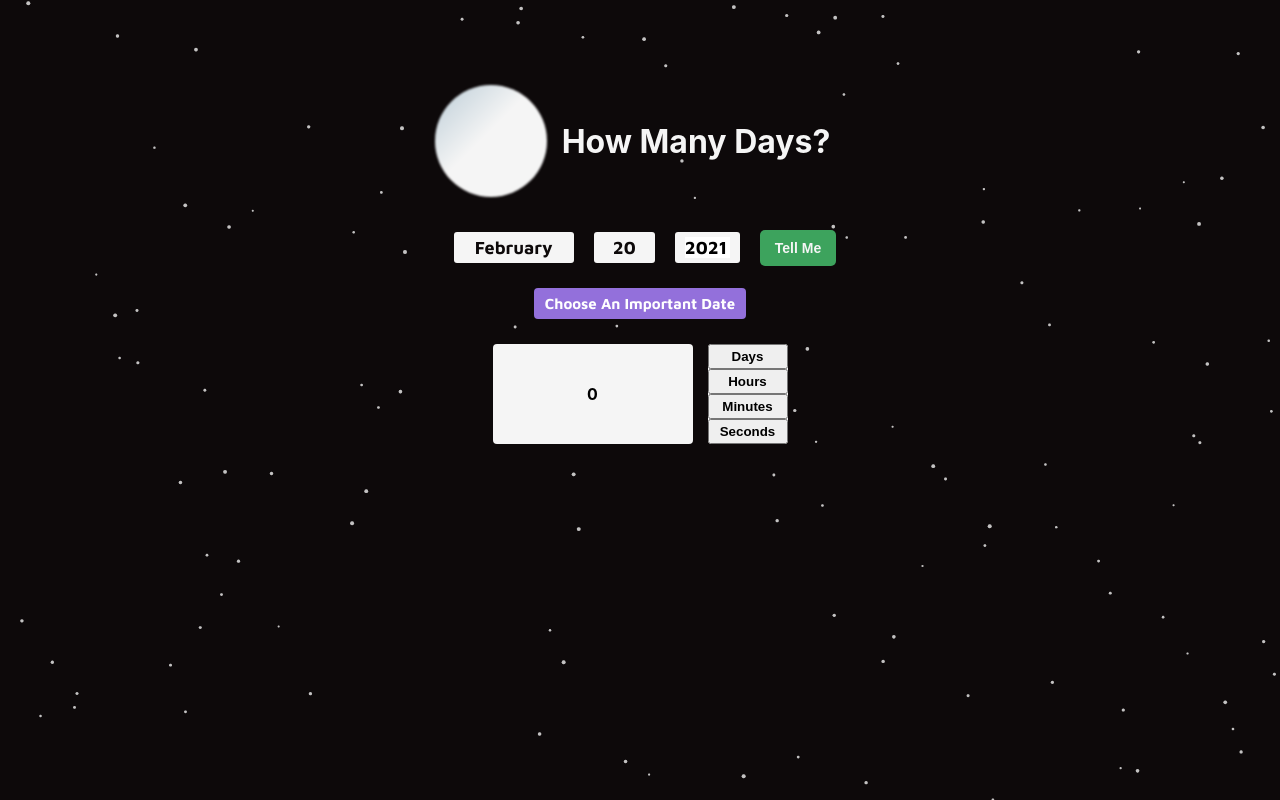
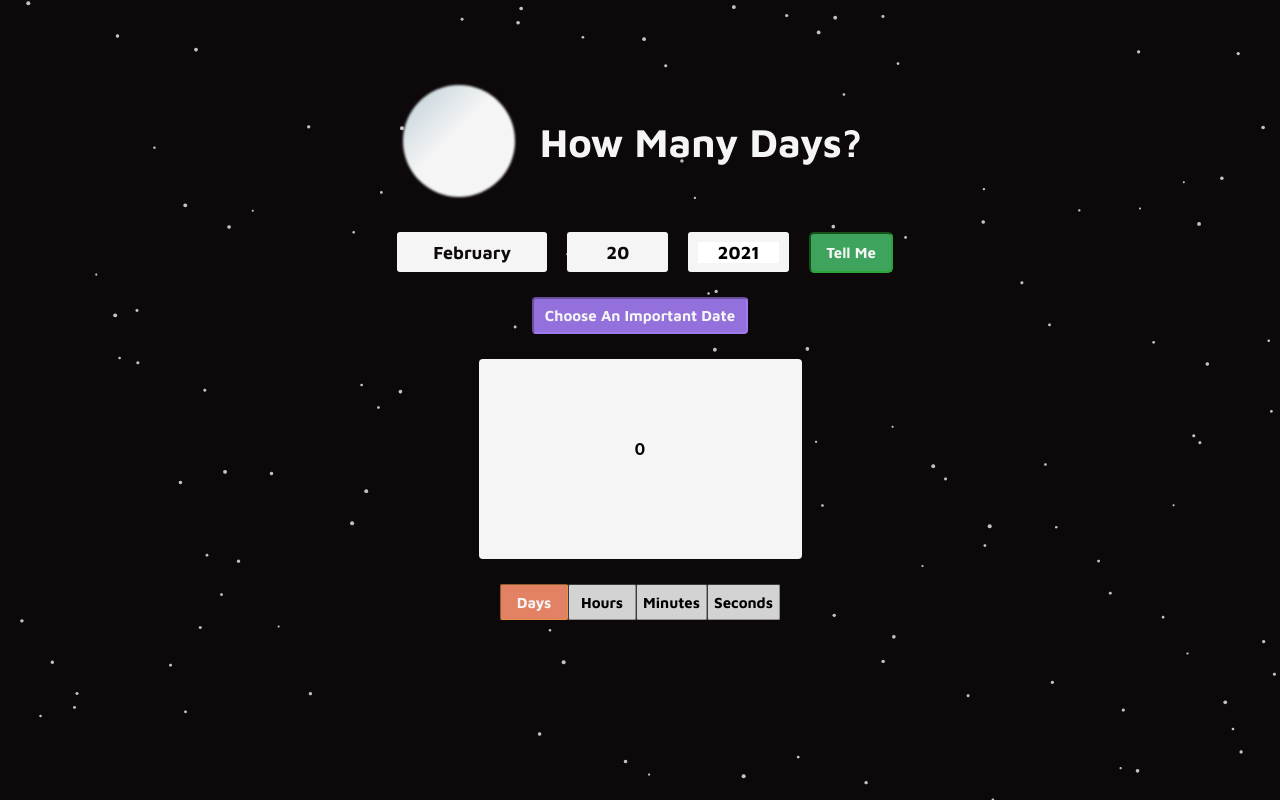
Before and after one commit to hamiltonskraba/howManyDays, a React (Create React App) app: page / in a window 1280 px wide. Built offline with nearby package versions, Linux system fonts and the light colour scheme.

Commit message:
More refinement of style and functionality

```diff
--- a/src/App.css
+++ b/src/App.css
@@ -22,6 +22,12 @@ h1 {
   align-items: center;
 }
 
+.title {
+  font-family: 'Maven Pro', sans-serif;
+  font-size: 40px;
+  margin-left: 25px;
+}
+
 #particles-js {
   width: 100%;
   height: 100%;
@@ -36,12 +42,18 @@ h1 {
 .submitButton {
   color: #F5F5F5;
   background-color: #3DA35D;
-  font-size: 14px;
+  font-size: 15px;
   font-weight: 700;
   border-radius: 5px;
   padding: 10px 15px;
   border: none;
   margin-left: 10px;
+  font-family: 'Maven Pro', sans-serif;
+  border: 2px inset #2ca337;
+}
+
+.submitButton:hover {
+  background-color: #3ed38c;
 }
 
 .moon {
@@ -86,21 +98,24 @@ h1 {
   font-weight: 700;
 }
 
+.buttonOptions:hover {
+    background-color: yellow;
+    color: red;
+}
+
 .monthGroup {
-  min-width: 100px;
+  min-width: 130px;
+  min-height: 30px;
   font-family: 'Maven Pro', sans-serif;
   font-weight: 700;
 }
 
-/*.monthGroup:hover {*/
-/*  cursor: pointer;*/
-/*}*/
-
 .monthList {
   flex-direction: column;
   position: absolute;
-  top: 30px;
-  left: 0;
+  top: 42px;
+  left: 15px;
+  z-index: 3;
 }
 
 .daysList {
@@ -108,8 +123,9 @@ h1 {
   display: flex;
   flex-wrap: wrap;
   width: 150px;
-  left: -45px;
-  top: 30px;
+  left: -25px;
+  top: 45px;
+  z-index: 3;
 }
 
 .daysList button {
@@ -118,17 +134,27 @@ h1 {
   padding: 3px;
   margin: 3px 1px;
   background-color: #f5f5f5;
+  border: 1px inset #f5f5f5;
   font-weight: 700;
   border: none;
-  border-radius: 4px;
+  border-radius: 5px;
+}
+
+.daysList button:hover {
+  background-color: yellow;
+  color: red;
 }
 
 .dayGroup {
   min-width: 41px;
+  min-height: 30px;
+  min-width: 81px;
 }
 
 .yearGroup {
   width: 45px;
+  min-height: 30px;
+  min-width: 81px;
 }
 
 .yearGroup:hover {
@@ -142,6 +168,7 @@ h1 {
   font-weight: 700;
   font-size: 18px;
   width: 100%;
+  text-align: center;
 }
 
 .yearGroup > input:hover {
@@ -154,13 +181,13 @@ input:focus {
 
 .resultsContainer {
   background-color: transparent;
-  height: 100px;
+  height: 200px;
 }
 
 .displayCount {
   background-color: #F5F5F5;
   border-radius: 4px;
-  width: 200px;
+  width: 323px;
   height: 100%;
   font-weight: 700;
   flex-direction: column;
@@ -171,28 +198,32 @@ input:focus {
 }
 
 .unitSelection {
-  background-color: #f5f5f5;
   border-radius: 4px;
-  width: 80px;
-  margin-left: 15px;
+  margin: 25px;
   height: 100%;
   display: flex;
-  flex-direction: column;
 }
 
 .unitButton {
   font-weight: 700;
-  width: 100%;
-  height: 60px;
+  font-size: 15px;
+  min-width: 68px;
+  height: 36px;
+  font-family: 'Maven Pro', sans-serif;
+  background-color: lightgray;
+  border: 1px inset #919191;
+  border-radius: 2px;
 }
 
-.unitButton:focus {
-  background-color: pink;
-}
+/*.unitButton:focus {*/
+/*  background-color: #E38164;*/
+/*  color: #f5f5f5;*/
+/*  border: 1px inset #e39449;*/
+/*}*/
 
 .randomDateButton {
   background-color: mediumpurple;
-  color: white;
+  color: #f5f5f5;
   font-size: 15px;
   font-weight: 700;
   padding: 7px 11px;
@@ -201,8 +232,14 @@ input:focus {
   margin-top: 15px;
   font-family: 'Maven Pro', sans-serif;
   font-weight: 700;
+  min-height: 37px;
+  /*maybe keep border? */
+  border: 2px inset #a07aef;
 }
 
 .randomDateButton:hover {
   background-color: #a78ddb;
 }
+.blurb {
+  margin: 10px;
+}
--- a/src/App.js
+++ b/src/App.js
@@ -10,6 +10,7 @@ class App extends React.Component {
         this.state = {
             dayCount: 0,
             blurb: null,
+            opacifyResults: false,
         }
         this.calculateDays = this.calculateDays.bind(this);
     }
@@ -36,14 +37,18 @@ class App extends React.Component {
         this.setState({dayCount: dayCount, blurb: text});
     }
 
+    setResultsOpacity = (arg) => {
+        this.setState({opacifyResults: arg});
+    }
+
 
 
     render(){
         return (
             <div className="App">
                 <Container />
-                <DatePicker calculateDays={this.calculateDays} />
-                <Results count={this.state.dayCount} blurb={this.state.blurb}/>
+                <DatePicker calculateDays={this.calculateDays} setResultsOpacity={this.setResultsOpacity}/>
+                <Results count={this.state.dayCount} blurb={this.state.blurb} opacify={this.state.opacifyResults}/>
             </div>
         );
     }
--- a/src/components/Container.js
+++ b/src/components/Container.js
@@ -9,8 +9,8 @@ class Container extends React.Component {
     render(){
         return(
             <div className="container flex-center">
-                <div className="moon" />
-                <h1 className="flex-center">How Many Days?</h1>
+                <div className="moon hoverPointer" />
+                <h1 className="flex-center title">How Many Days?</h1>
                 <Particles id="particles-js"
                            params={{
                                "particles": {
--- a/src/components/DatePicker.js
+++ b/src/components/DatePicker.js
@@ -12,6 +12,7 @@ class DatePicker extends React.Component {
             year: year,
             monthDisplay: false,
             dayDisplay: false,
+            opacifyResults: false,
             isLeap: false,
         }
         this.setDate = this.setDate.bind(this);
@@ -20,6 +21,7 @@ class DatePicker extends React.Component {
         this.checkYear = this.checkYear.bind(this);
         this.toggleBoth = this.toggleBoth.bind(this);
         this.dayInHistory = this.dayInHistory.bind(this);
+        this.handleReturnKey = this.handleReturnKey.bind(this);
     }
 
     calculate  = (blurb) => {
@@ -39,16 +41,18 @@ class DatePicker extends React.Component {
     }
 
     toggleMonths(){
-        // console.log('called toggle months');
-        this.setState({monthDisplay: !this.state.monthDisplay, dayDisplay: false});
+        this.setState({monthDisplay: !this.state.monthDisplay, dayDisplay: false},
+            () => this.props.setResultsOpacity(this.state.monthDisplay));
     }
 
     toggleDays(){
-        this.setState({dayDisplay: !this.state.dayDisplay, monthDisplay: false});
+        this.setState({dayDisplay: !this.state.dayDisplay, monthDisplay: false},
+            () => this.props.setResultsOpacity(this.state.dayDisplay));
     }
 
     toggleBoth(){
-        this.setState({monthDisplay: false, dayDisplay: false});
+        this.setState({monthDisplay: false, dayDisplay: false},
+            () => this.props.setResultsOpacity(false));
     }
 
     checkYear(e){
@@ -88,6 +92,13 @@ class DatePicker extends React.Component {
         }, () => this.calculate(blurb));
     }
 
+    handleReturnKey(e){
+        // console.log(e.key);
+        if(e.key === 'Enter'){
+            this.calculate();
+        }
+    }
+
     render(){
         // create the months list
         const months = monthsMap.map((el, idx) =>
@@ -118,20 +129,20 @@ class DatePicker extends React.Component {
             <div className="dateContainer flex-center">
                 <div className="userChoice flex-center">
                     <div className="inputGroup flex-center">
-                        <div className="monthGroup hoverPointer" onClick={this.toggleMonths}>
+                        <div className="monthGroup flex-center hoverPointer" onClick={this.toggleMonths}>
                             {this.state.monthLabel}
                             <span style={{display: this.state.monthDisplay ? 'flex' : 'none'}} className="monthList">
                                 {months}
                             </span>
                         </div>
-                        <div className="dayGroup hoverPointer" onClick={this.toggleDays}>
+                        <div className="dayGroup flex-center hoverPointer" onClick={this.toggleDays}>
                             {this.state.day}
                             <span style={{display: this.state.dayDisplay ? 'flex' : 'none'}} className="daysList">
                                 {days}
                             </span>
                         </div>
-                        <div className="yearGroup hoverPointer">
-                            <input className="hoverPointer" type="text" value={this.state.year} onChange={this.checkYear} onClick={this.toggleBoth} datetype="year" />
+                        <div className="yearGroup flex-center hoverPointer">
+                            <input className="hoverPointer" type="text" maxLength="4" value={this.state.year} onChange={this.checkYear} onClick={this.toggleBoth} datetype="year" onKeyPress={this.handleReturnKey}/>
                         </div>
                     </div>
                     <button className="submitButton hoverPointer" onClick={this.calculate}>Tell Me</button>
--- a/src/components/Results.js
+++ b/src/components/Results.js
@@ -37,15 +37,21 @@ class Results extends React.Component {
                 key={idx}
                 onClick={this.setUnit}
                 className="unitButton hoverPointer"
+                style={this.state.unit === el.value ? {backgroundColor: '#E38164', color: '#f5f5f5', border: '1px inset #e39449'} : null}
             >{el.label}</button>);
 
         return(
+            <div>
             <div className="resultsContainer flex-center">
-                <div className="displayCount flex-center">
-                    {this.calculateUnit(this.props.count)}
-                    <div>{this.props.blurb}</div>
+                <div className="displayCount flex-center" style={{opacity: this.props.opacify ? '70%' : '100%'}}>
+                    {this.calculateUnit(this.props.count).toLocaleString()}
+                    <div className="blurb">{this.props.blurb}</div>
                 </div>
+
+            </div>
+            <div className="unitButtonsContainer flex-center">
                 <div className="unitSelection">{units}</div>
+            </div>
             </div>
         )
     }
--- a/src/config/config.js
+++ b/src/config/config.js
@@ -23,8 +23,8 @@ export const unitsMap = [
 ]
 
 export const historyMap = [
-    {value: '7/4/1776', label: 'USA!'},
+    {value: '7/4/1776', label: 'USA! USA! USA!'},
     {value: '1/6/1885', label: 'Birth'},
-    {value: '2/14/1994', label: 'Yarg'},
-    {value: '4/9/1625', label: 'meowDay'},
+    {value: '1/24/1988', label: 'My B-Day'},
+    {value: '1/1/2000', label: 'Y2K'},
 ];
```
Also changed, not shown: 1 other file (tests, documents, lock files or other folders).
